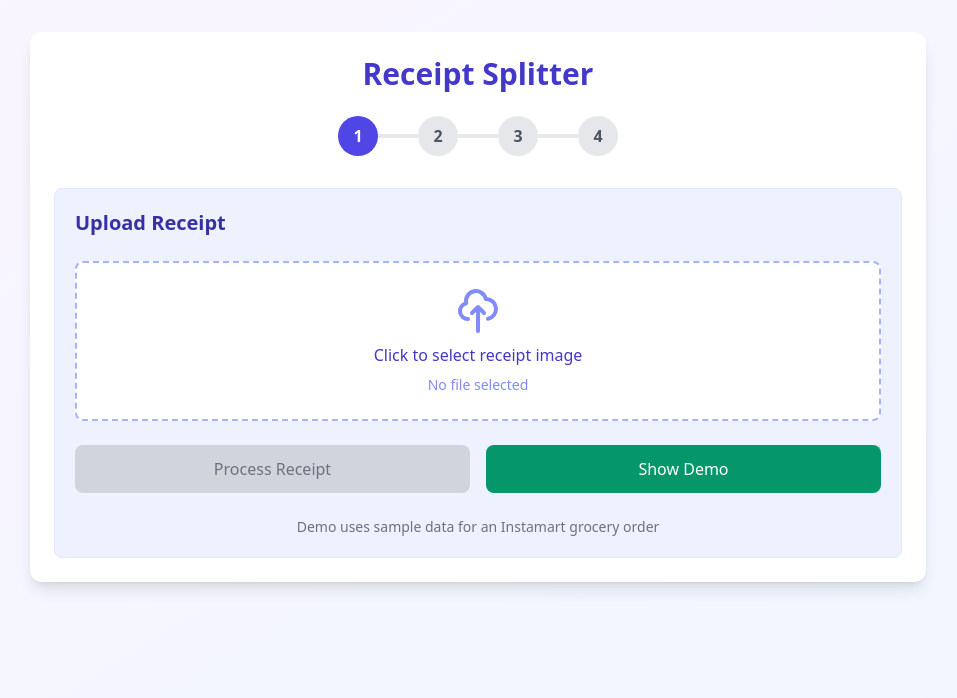
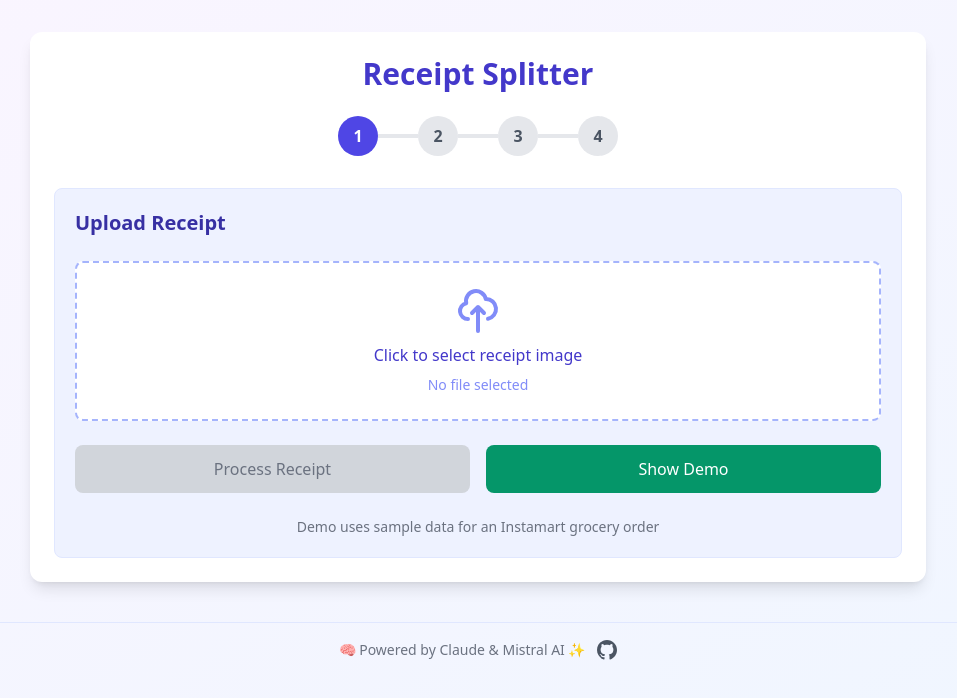
Before and after one commit to akashtadwai/receipt-splitter, a React (Create React App) app in the folder receipt-splitter-frontend/: page / in a window 1280 px wide. Shown: the top 698 px of the page, without its empty margins (162-1119 px from the left). Built offline with nearby package versions, Linux system fonts and the light colour scheme.

Commit message:
added credits to claude & mistral

```diff
--- a/receipt-splitter-frontend/src/App.js
+++ b/receipt-splitter-frontend/src/App.js
@@ -1081,6 +1081,29 @@
           </div>
         )}
       </div>
+      <footer className="mt-10 pt-4 border-t border-indigo-100 text-center text-sm text-gray-500">
+        <p className="flex items-center justify-center gap-2">
+          🧠 Powered by Claude & Mistral AI ✨
+          <a
+            href="https://github.com/akashtadwai/receipt-splitter"
+            target="_blank"
+            rel="noopener noreferrer"
+            className="text-gray-600 hover:text-gray-800 transition-colors"
+            aria-label="View source code on GitHub"
+          >
+            <svg
+              xmlns="http://www.w3.org/2000/svg"
+              width="20"
+              height="20"
+              fill="currentColor"
+              viewBox="0 0 24 24"
+              className="inline-block ml-1"
+            >
+              <path d="M12 0c-6.626 0-12 5.373-12 12 0 5.302 3.438 9.8 8.207 11.387.599.111.793-.261.793-.577v-2.234c-3.338.726-4.033-1.416-4.033-1.416-.546-1.387-1.333-1.756-1.333-1.756-1.089-.745.083-.729.083-.729 1.205.084 1.839 1.237 1.839 1.237 1.07 1.834 2.807 1.304 3.492.997.107-.775.418-1.305.762-1.604-2.665-.305-5.467-1.334-5.467-5.931 0-1.311.469-2.381 1.236-3.221-.124-.303-.535-1.524.117-3.176 0 0 1.008-.322 3.301 1.23.957-.266 1.983-.399 3.003-.404 1.02.005 2.047.138 3.006.404 2.291-1.552 3.297-1.23 3.297-1.23.653 1.653.242 2.874.118 3.176.77.84 1.235 1.911 1.235 3.221 0 4.609-2.807 5.624-5.479 5.921.43.372.823 1.102.823 2.222v3.293c0 .319.192.694.801.576 4.765-1.589 8.199-6.086 8.199-11.386 0-6.627-5.373-12-12-12z" />
+            </svg>
+          </a>
+        </p>
+      </footer>
     </div>
   );
 }
```
